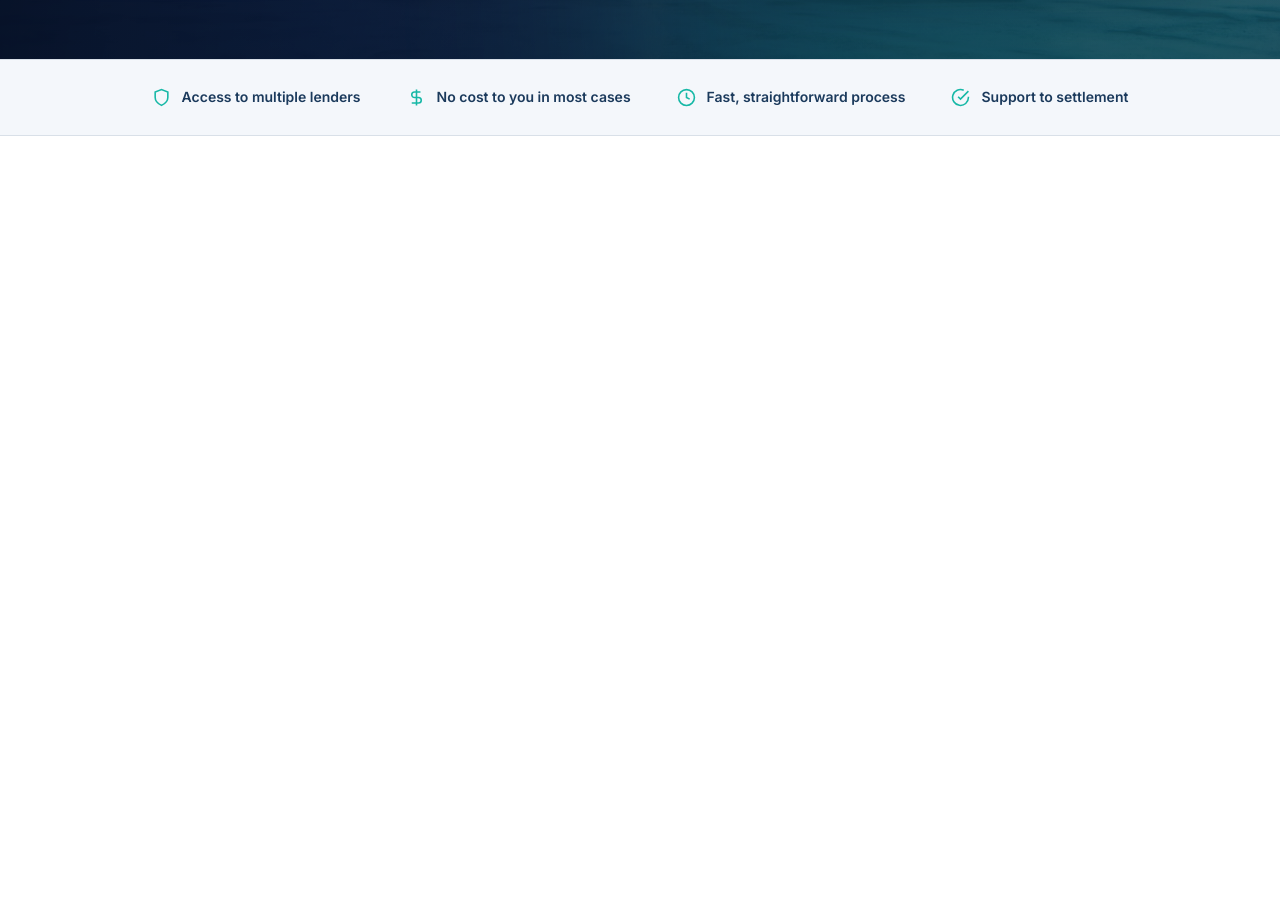
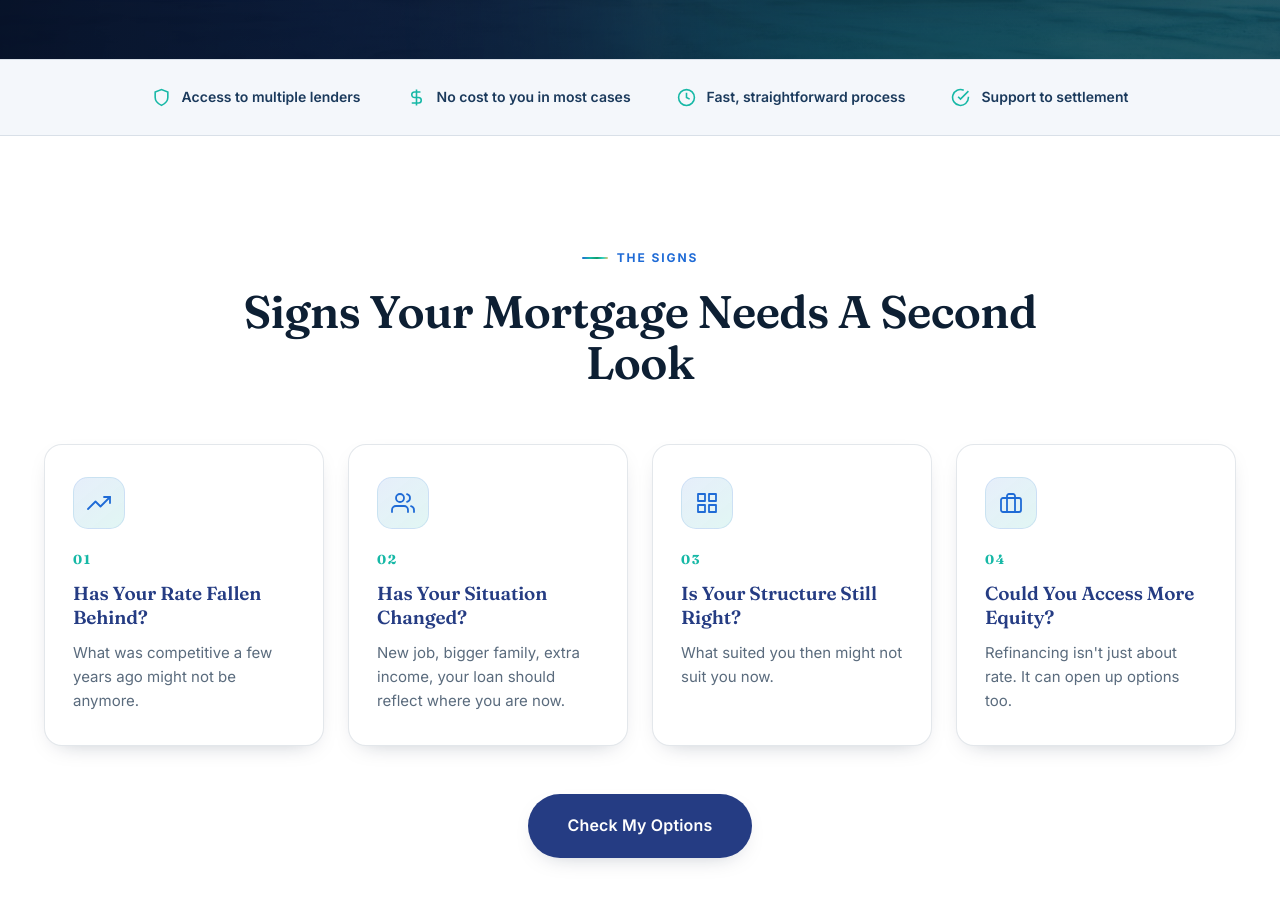
Before and after one commit to Magmaxlive/fundmasterwealth-landingpages, a Next.js app: page /refinance in a window 1280 px wide. Shown: the part 760-1664 px from the top of the page. Before the commit the page ends 896 px from the top, so only its background shows below. Built offline with nearby package versions, Linux system fonts and the light colour scheme; no server answers.

Commit message:
added clarity section

```diff
--- a/app/refinance/page.js
+++ b/app/refinance/page.js
@@ -3,6 +3,58 @@ import PageEffects from '../components/PageEffects'
 import Header from '../components/Header'
 import Hero from '../components/Hero'
 import TrustStrip from '../components/TrustStrip'
+import ClarityCards from '../components/ClarityCards'
+
+const Clarity_cards = [
+    {
+        num: '01',
+        title: 'Has your rate fallen behind?',
+        text: "What was competitive a few years ago might not be anymore.",
+        svg: (
+            <>
+                <polyline points="23 6 13.5 15.5 8.5 10.5 1 18" />
+                <polyline points="17 6 23 6 23 12" />
+            </>
+        ),
+    },
+    {
+        num: '02',
+        title: 'Has your situation changed?',
+        text: "New job, bigger family, extra income, your loan should reflect where you are now.",
+        svg: (
+            <>
+                <path d="M17 21v-2a4 4 0 00-4-4H5a4 4 0 00-4 4v2" />
+                <circle cx="9" cy="7" r="4" />
+                <path d="M23 21v-2a4 4 0 00-3-3.87" />
+                <path d="M16 3.13a4 4 0 010 7.75" />
+            </>
+        ),
+    },
+    {
+        num: '03',
+        title: 'Is your structure still right?',
+        text: "What suited you then might not suit you now.",
+        svg: (
+            <>
+                <rect x="3" y="3" width="7" height="7" />
+                <rect x="14" y="3" width="7" height="7" />
+                <rect x="14" y="14" width="7" height="7" />
+                <rect x="3" y="14" width="7" height="7" />
+            </>
+        ),
+    },
+    {
+        num: '04',
+        title: 'Could you access more equity?',
+        text: "Refinancing isn't just about rate. It can open up options too.",
+        svg: (
+            <>
+                <rect x="2" y="7" width="20" height="14" rx="2" />
+                <path d="M16 21V5a2 2 0 00-2-2h-4a2 2 0 00-2 2v16" />
+            </>
+        ),
+    },
+]
 
 function page() {
   return (
@@ -32,6 +84,16 @@ function page() {
                 />
         <TrustStrip/>
 
+        <ClarityCards
+            eyebrow="The signs"
+            heading="Signs Your Mortgage Needs a Second Look"
+            sub=""
+            lede=""
+            cards={Clarity_cards}
+            ctaLabel="Check My Options"
+            ctaHref="#check"
+        />
+
     </div>
   )
 }
```
